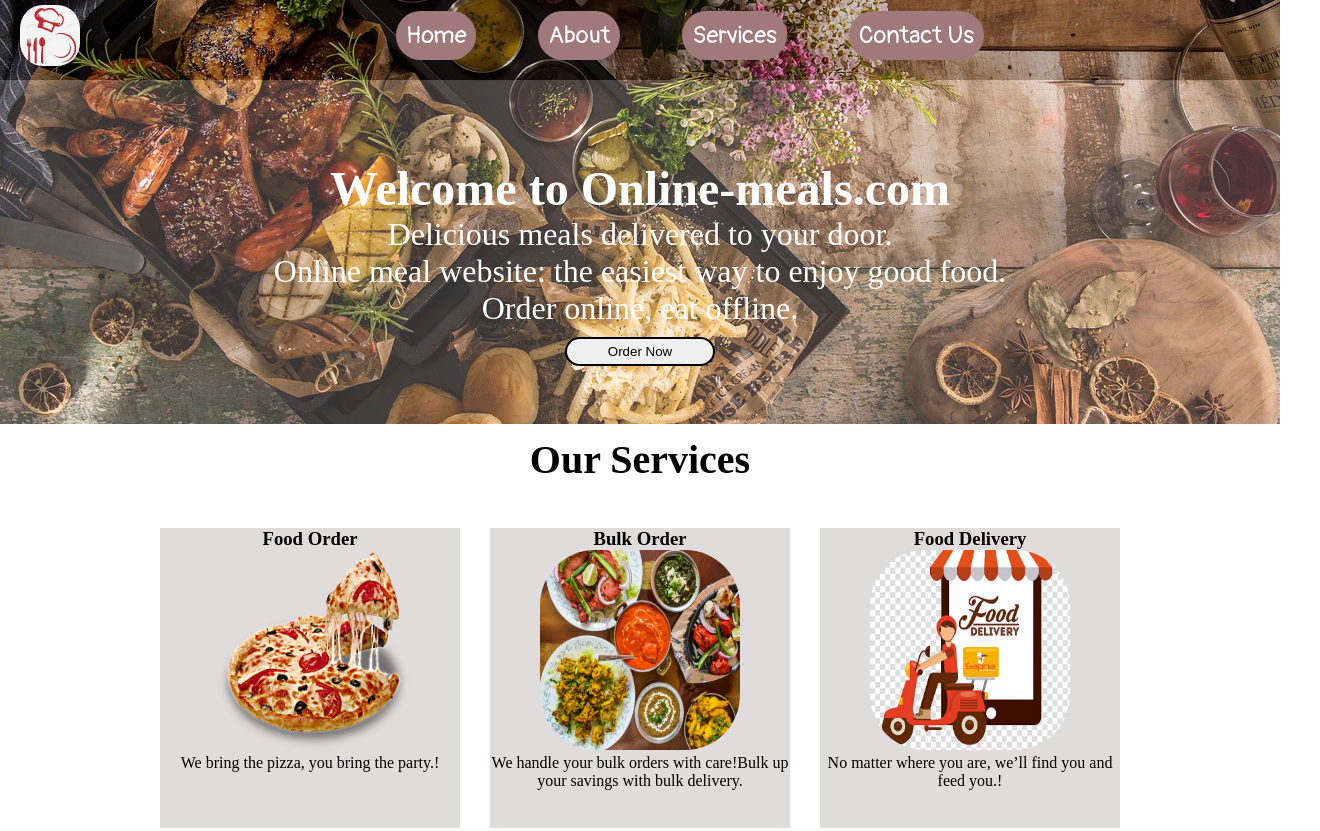
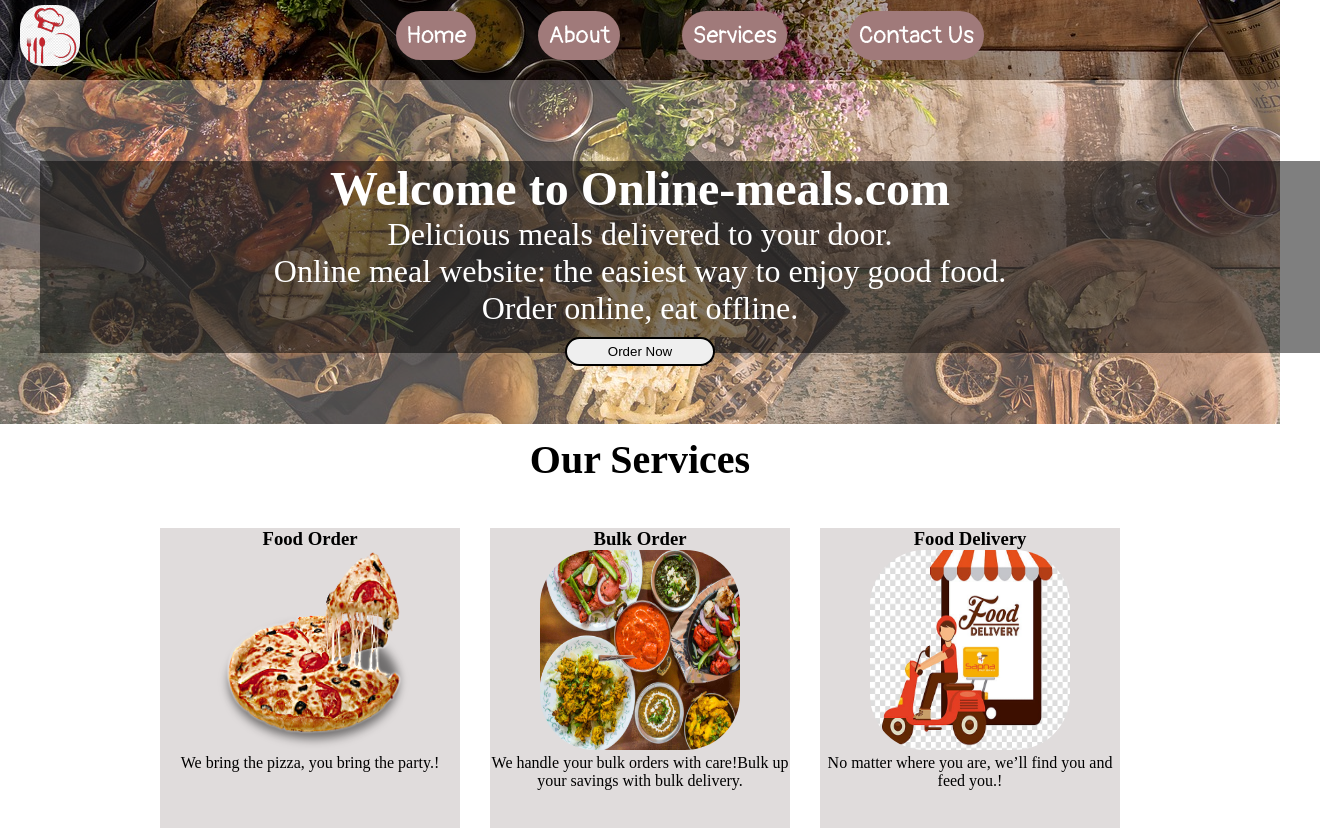
Before and after one commit to Ayush-Rawat-1/online-meals, a plain HTML site: page index.html in a window 1280 px wide. Shown: the top 831 px of the page, 1320 px wide, since content can reach past the window. Drawn offline with Linux system fonts and the light colour scheme.

Commit message:
Update meals.css

```diff
--- a/meals.css
+++ b/meals.css
@@ -59,9 +59,19 @@
     position: absolute;
     top: 0;
     left: 0;
-    opacity: .8;
+    opacity: 70%;
     height: 53vh;
     width: 100%;
+}
+.home .cont::before{
+    content:"";
+    background:black;
+    position:absolute;
+    width: 100%;
+    height: 24%;
+    z-index:-1;
+    opacity: 50%;
+    display: block;
 }
 .home .cont{
     text-align: center;
```
